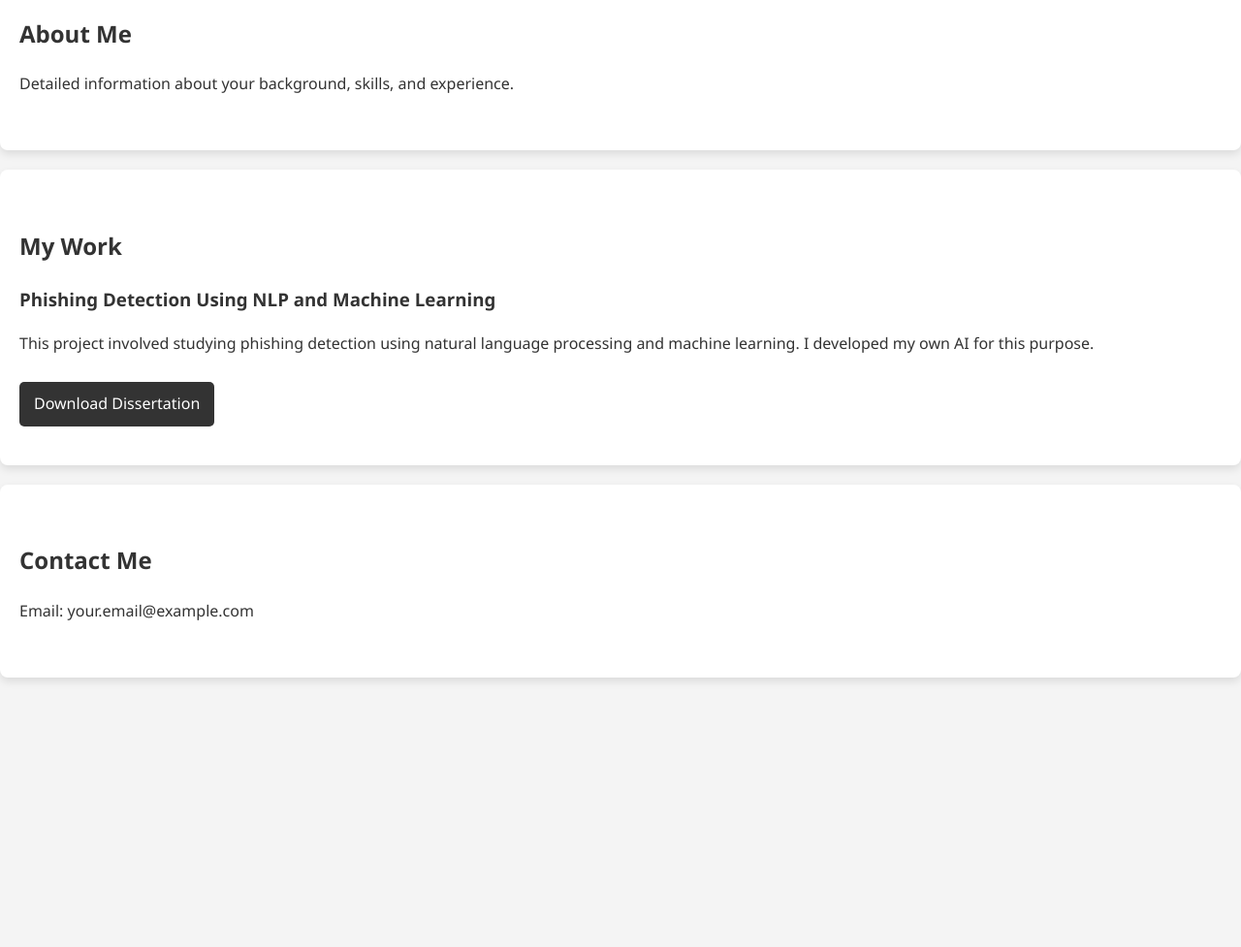
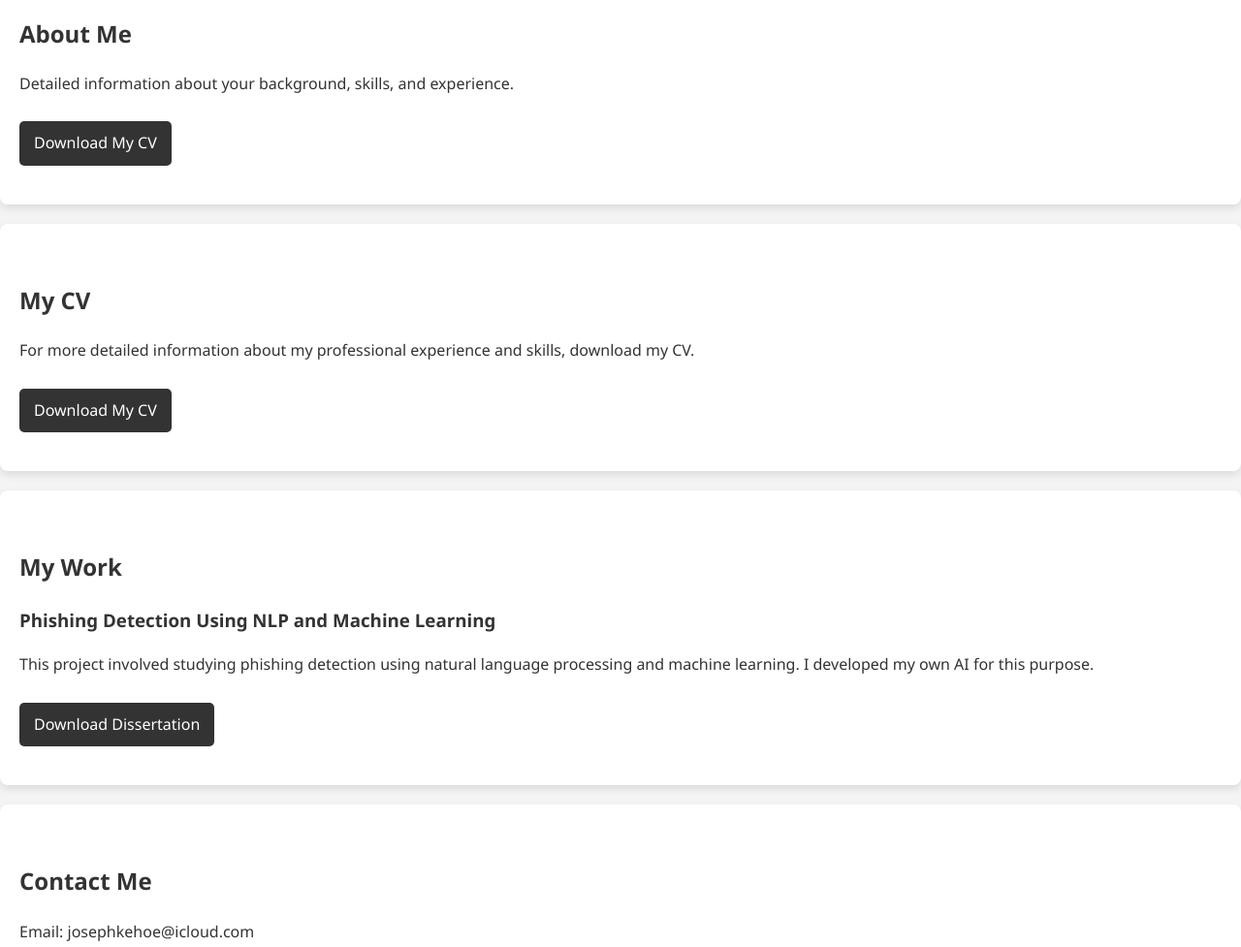
Before and after one commit to JosephKehoe01/Portfolio, a plain HTML site: page index.html in a window 1280 px wide. Shown: the part 1120-2097 px from the top of the page at 97% size. Before the commit the page ends 1839 px from the top, so only its background shows below. Drawn offline with Linux system fonts and the light colour scheme.

Commit message:
Update 2.1

```diff
--- a/index.html
+++ b/index.html
@@ -27,6 +27,13 @@
     <section id="about">
         <h2>About Me</h2>
         <p>Detailed information about your background, skills, and experience.</p>
+        <a href="projects/Joseph_Kehoe_2025.docx" download>Download My CV</a>
+    </section>
+
+    <section id="cv">
+        <h2>My CV</h2>
+        <p>For more detailed information about my professional experience and skills, download my CV.</p>
+        <a href="projects/Joseph_Kehoe_2025.docx" download>Download My CV</a>
     </section>
 
     <section id="portfolio">
@@ -41,7 +48,7 @@
 
     <section id="contact">
         <h2>Contact Me</h2>
-        <p>Email: your.email@example.com</p>
+        <p>Email: josephkehoe@icloud.com</p>
         <!-- Add a contact form if needed -->
     </section>
 
--- a/styles.css
+++ b/styles.css
@@ -88,3 +88,18 @@ footer {
 .project a:hover {
     background-color: #ff6347;
 }
+
+#about a, #cv a {
+    display: inline-block;
+    margin-top: 10px;
+    padding: 10px 15px;
+    background-color: #333;
+    color: #fff;
+    text-decoration: none;
+    border-radius: 5px;
+    transition: background-color 0.3s;
+}
+
+#about a:hover, #cv a:hover {
+    background-color: #ff6347;
+}
```
Also changed, not shown: 1 other file.
